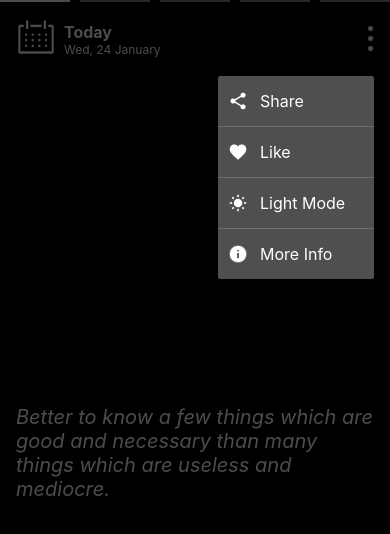
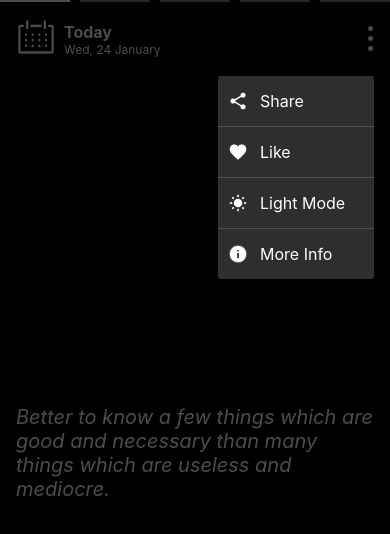
Before and after one commit to StephenAraka/wisdom, a React Native app: screen / in a window 390 px wide. Both pictures are taken after a click on the element 370 px from the left and 39 px from the top of the page. Shown: the top 534 px of the page. Built offline with nearby package versions, Linux system fonts and the light colour scheme.

Commit message:
Update bg color for menu

```diff
--- a/src/components/Menu.jsx
+++ b/src/components/Menu.jsx
@@ -93,6 +93,6 @@ const styles = StyleSheet.create({
   separator: {
     height: 1,
     width: "100%",
-    backgroundColor: "#707070",
+    backgroundColor: "#504F4F",
   },
 });
--- a/src/constants/colors.js
+++ b/src/constants/colors.js
@@ -1,4 +1,4 @@
 export default {
   textColorDarkTheme: '#fff',
-  menuBgColorDarkTheme: '#504F4F'
+  menuBgColorDarkTheme: '#2E2E2E'
 }
```
